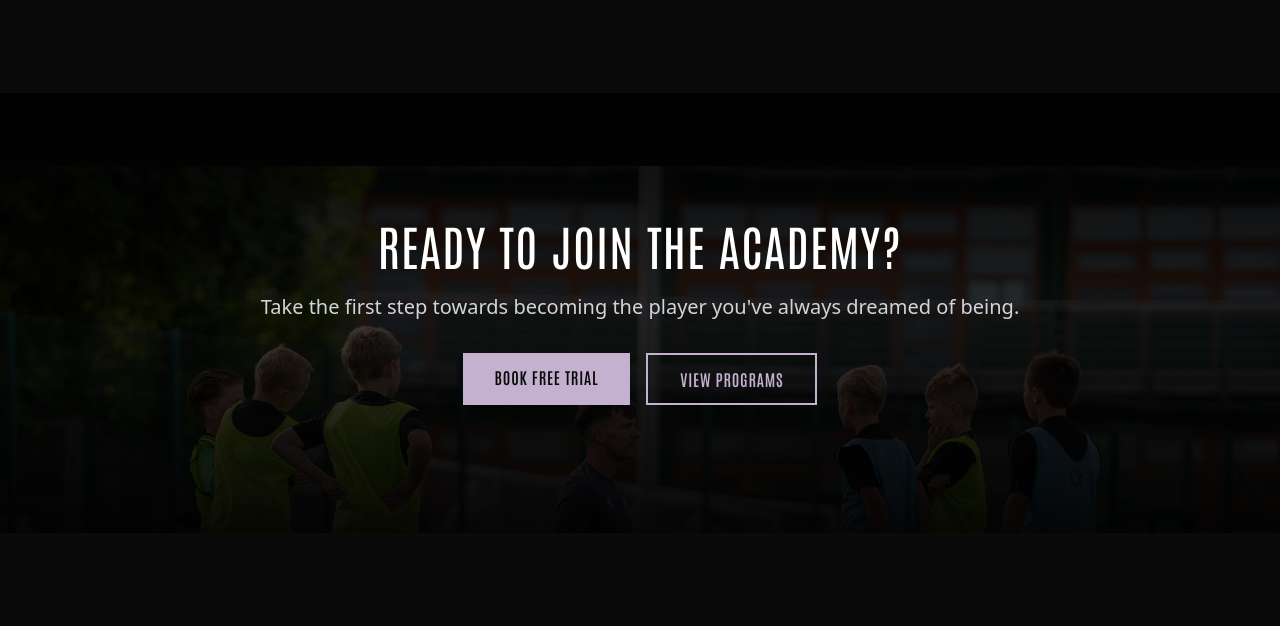
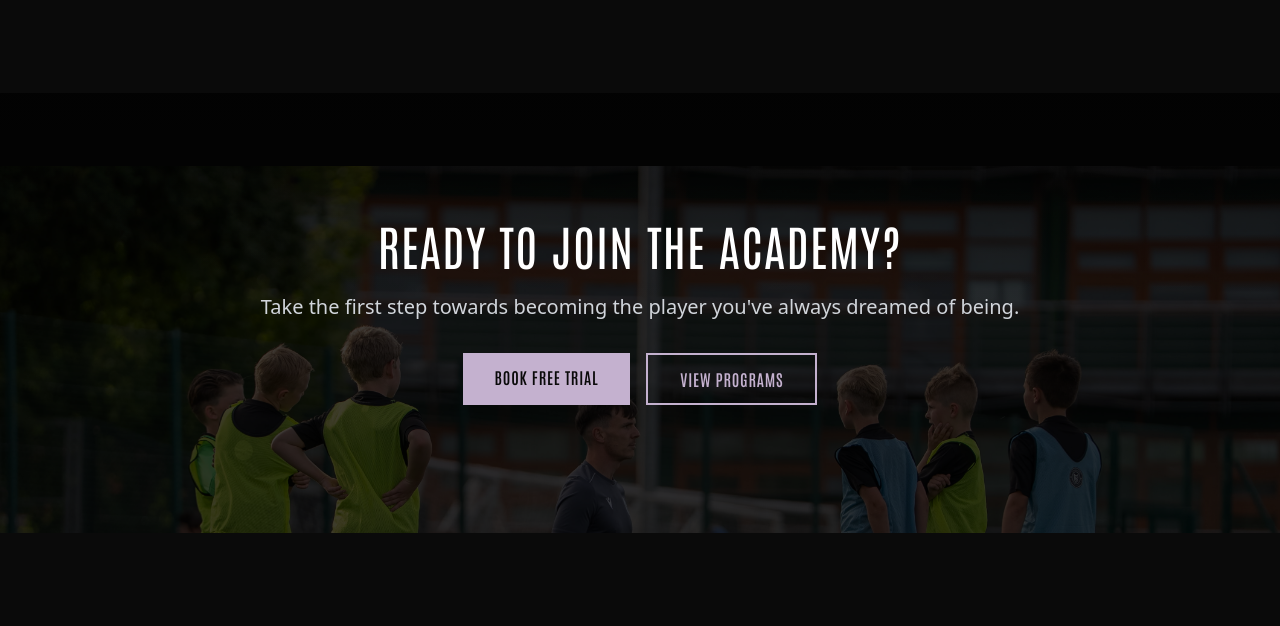
Before and after one commit to Aines25/ferdinand-soccer-academy, a website: page index.html in a window 1280 px wide. Shown: the part 3602-4228 px from the top of the page. Drawn offline with nearby package versions, Linux system fonts and the light colour scheme.

Commit message:
more gradient changes

```diff
--- a/index.html
+++ b/index.html
@@ -348,7 +348,7 @@
     <img src="./media/join.jpg" alt="CTA Banner" class="absolute inset-0 w-full h-full object-cover object-top sm:object-center lg:object-[center_calc(50%--280px)]">
     <!-- Dark overlays -->
     <div class="absolute inset-0 bg-black/75"></div>
-    <div class="absolute inset-0 bg-gradient-to-t from-black/80 via-transparent to-black/60"></div>
+    <div class="absolute inset-0 bg-gradient-to-t from-black/0 via-transparent to-black/20"></div>
     <div class="relative z-10 max-w-4xl mx-auto text-center px-4">
       <h2 class="text-4xl md:text-5xl font-heading text-white mb-6">Ready to Join the Academy?</h2>
       <p class="text-xl text-gray-300 mb-8">Take the first step towards becoming the player you've always dreamed of being.</p>
```
Also changed, not shown: dist/output.css.
